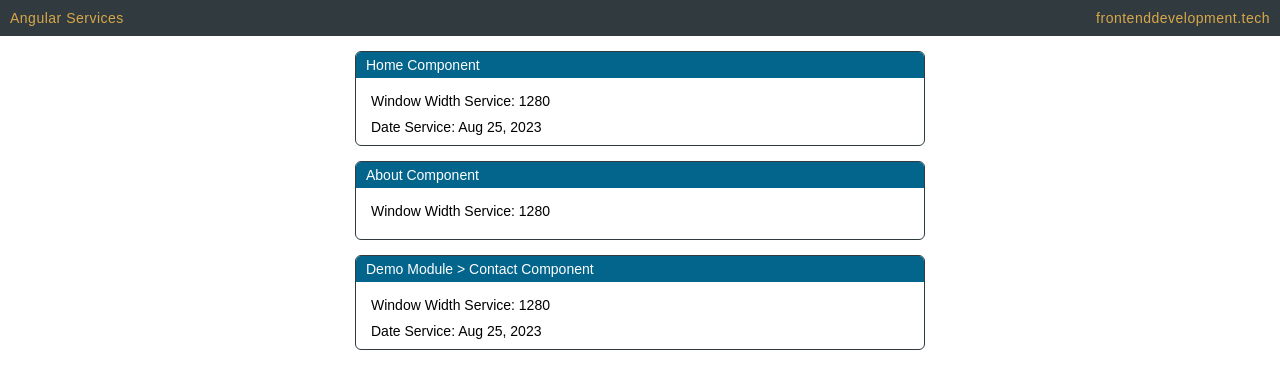
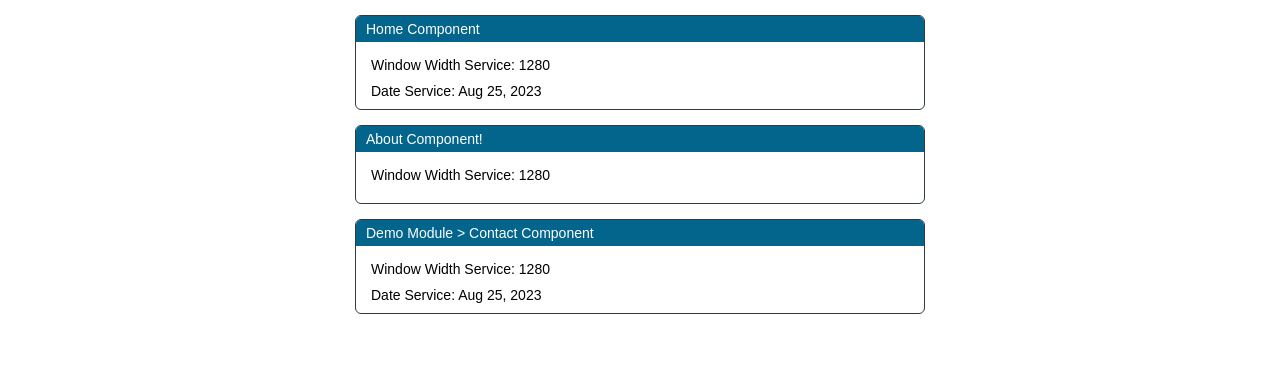
Before and after one commit to eastcoastdeveloper/services-in-angular, an Angular app: page /demo in a window 1280 px wide. Shown: the top 388 px of the page. Built offline with nearby package versions, Linux system fonts and the light colour scheme.

Commit message:
3 files modified

```diff
--- a/src/app/app.component.html
+++ b/src/app/app.component.html
@@ -1,10 +1,3 @@
-<header class="website">
-  <span>Angular Services</span>
-  <a href="https://frontenddevelopment.tech/" target="_blank"
-    >frontenddevelopment.tech</a
-  >
-</header>
-
 <main (window:resize)="onResize($event)">
   <app-home></app-home>
   <app-about></app-about>
--- a/src/app/components/about/about.component.html
+++ b/src/app/components/about/about.component.html
@@ -1,4 +1,4 @@
 <div class="component-wrapper">
-  <h3>About Component</h3>
+  <h3>About Component!</h3>
   <p class="service-data">Window Width Service: {{ windowWidth }}</p>
 </div>
--- a/src/styles.scss
+++ b/src/styles.scss
@@ -2,20 +2,6 @@ html,
 body {
   margin: 0;
   padding: 0;
-}
-.website {
-  font: normal 14px sans-serif;
-  letter-spacing: 0.5px;
-  display: block;
-  cursor: pointer;
-  background-color: #313b3f;
-  color: #d9a74a;
-  padding: 10px;
-  a {
-    float: right;
-    color: #d9a74a;
-    text-decoration: none;
-  }
 }
 
 body {
```
